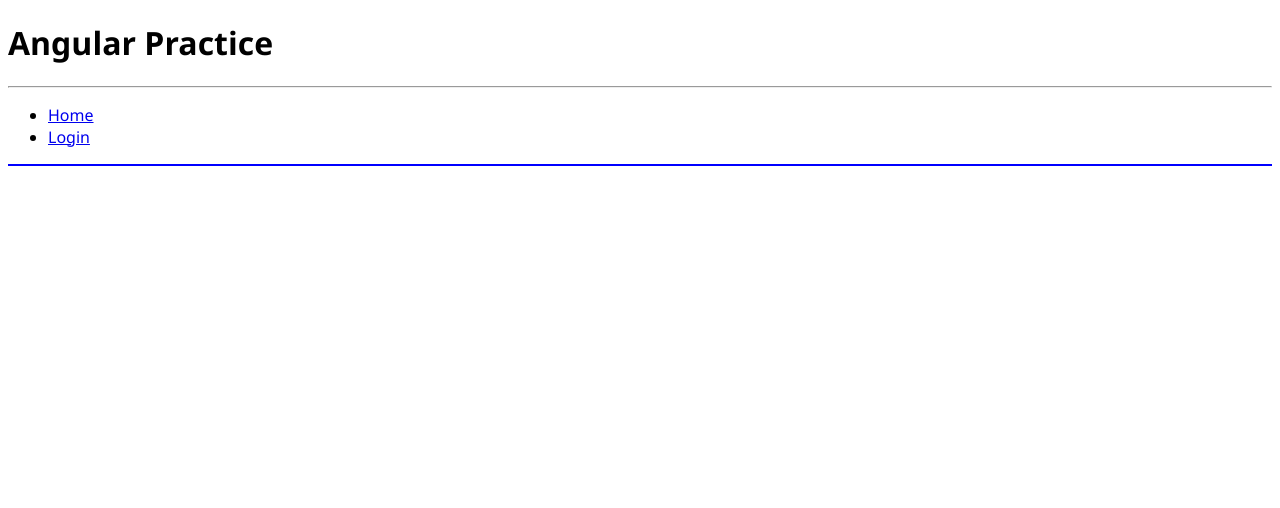
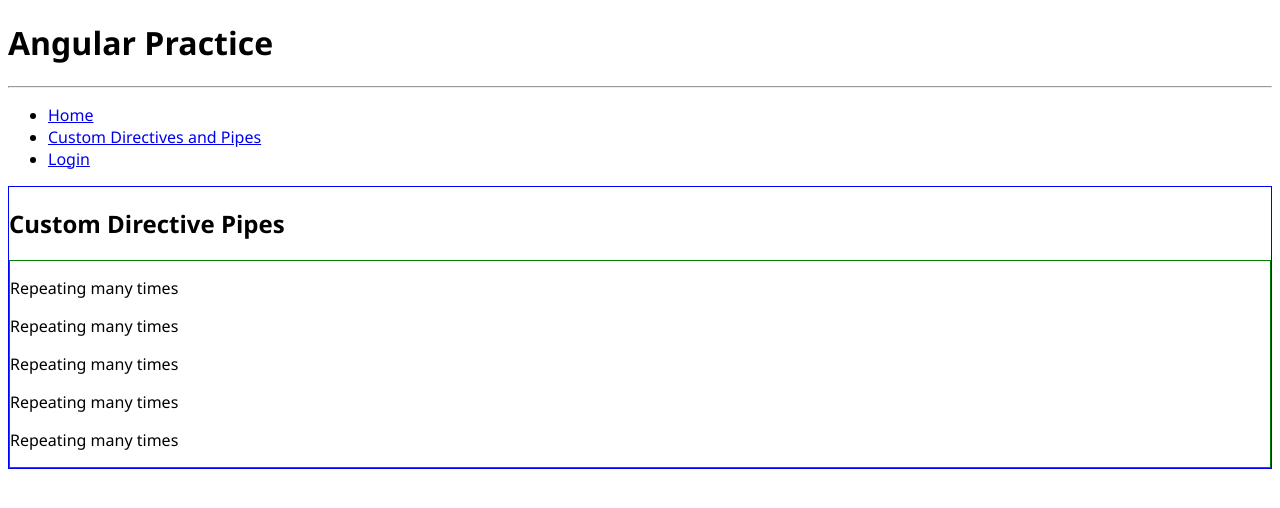
Before and after one commit to arslanahmad656/Angular-Practice, an Angular app in the folder my-app/: page /customdirectives in a window 1280 px wide. Before the commit this address led to /. Shown: the top 508 px of the page. Built offline with nearby package versions, Linux system fonts and the light colour scheme.

Commit message:
Added structural directive

```diff
--- a/my-app/src/app/app-routing.module.ts
+++ b/my-app/src/app/app-routing.module.ts
@@ -1,5 +1,6 @@
 import { NgModule } from '@angular/core';
 import { RouterModule, Routes } from '@angular/router';
+import { CustomDirectivePipeComponent } from './custom-directive-pipe/custom-directive-pipe.component';
 import { HomeComponent } from './home/home.component';
 import { LoginComponent } from './login/login.component';
 import { LogoutComponent } from './logout/logout.component';
@@ -13,6 +14,9 @@
 const guardedRoutes: Routes = [
   {
     path: 'home', component: HomeComponent
+  },
+  {
+    path: 'customdirectives', component: CustomDirectivePipeComponent
   },
   {
     path: 'login', component: LoginComponent
--- a/my-app/src/app/app.module.ts
+++ b/my-app/src/app/app.module.ts
@@ -22,6 +22,8 @@
 import { SampledataComponent } from './sampledata/sampledata.component';
 import { TokenInjectorService } from './interceptors/token-injector.service';
 import { ErrorInterceptorService } from './interceptors/error-interceptor.service';
+import { ShowTwiceDirective } from './custom-directives/show-twice.directive';
+import { CustomDirectivePipeComponent } from './custom-directive-pipe/custom-directive-pipe.component';
 
 @NgModule({
   declarations: [
@@ -38,7 +40,9 @@
     LoginComponent,
     HomeComponent,
     LogoutComponent,
-    SampledataComponent
+    SampledataComponent,
+    ShowTwiceDirective,
+    CustomDirectivePipeComponent
   ],
   imports: [
     BrowserModule,
--- /dev/null
+++ b/my-app/src/app/custom-directive-pipe/custom-directive-pipe.component.html
@@ -0,0 +1,13 @@
+<h2>Custom Directive Pipes</h2>
+
+<div style="border: 1px solid green">
+    <p *appShowTwice="5;repeat:true">
+        Repeating many times
+    </p>
+</div>
+
+<!-- <div style="border: 1px solid brown">
+    <ng-template [appShowTwice]="">
+        <p>With False</p>
+    </ng-template>
+</div> -->
--- /dev/null
+++ b/my-app/src/app/custom-directive-pipe/custom-directive-pipe.component.ts
@@ -0,0 +1,15 @@
+import { Component, OnInit } from '@angular/core';
+
+@Component({
+  selector: 'app-custom-directive-pipe',
+  templateUrl: './custom-directive-pipe.component.html',
+  styleUrls: ['./custom-directive-pipe.component.scss']
+})
+export class CustomDirectivePipeComponent implements OnInit {
+
+  constructor() { }
+
+  ngOnInit(): void {
+  }
+
+}
--- /dev/null
+++ b/my-app/src/app/custom-directives/show-twice.directive.ts
@@ -0,0 +1,37 @@
+import { Directive, Input, OnInit, TemplateRef, ViewContainerRef } from '@angular/core';
+
+@Directive({
+  selector: '[appShowTwice]'
+})
+export class ShowTwiceDirective implements OnInit {
+  private count: number;
+  private repeat: boolean;
+  constructor(
+    private readonly templateRef: TemplateRef<any>,
+    private readonly viewContainer: ViewContainerRef
+  ) {
+    this.count = 1;
+    this.repeat = false;
+  }
+
+  @Input('appShowTwice') set repetitionCount(count: number) {
+    console.log('Setting repetion count', count);
+    this.count = count <= 0 ? this.count : count;
+  }
+
+  @Input('appShowTwiceRepeat') set repeatEnabled(repeat: boolean) {
+    console.log('Setting repeat enabled', repeat);
+    this.repeat = repeat;
+  }
+
+  ngOnInit() {
+    if (this.repeat) {
+      for (let i = 0; i < this.count; i++) {
+        this.viewContainer.createEmbeddedView(this.templateRef);
+      }
+    }
+    else {
+      this.viewContainer.createEmbeddedView(this.templateRef);
+    }
+  }
+}
--- a/my-app/src/app/navbar/navbar.component.html
+++ b/my-app/src/app/navbar/navbar.component.html
@@ -1,6 +1,9 @@
 <ul>
     <li>
         <a routerLink="/home" routerLinkActive="route-active">Home</a>
+    </li>
+    <li>
+        <a routerLink="/customdirectives" routerLinkActive="route-active">Custom Directives and Pipes</a>
     </li>
     <ng-template [ngIf]="isLoggedIn">
         <li>
```
Also changed, not shown: my-app/src/app/custom-directive-pipe/custom-directive-pipe.component.scss (added), 2 other files (tests, documents, lock files or other folders).
